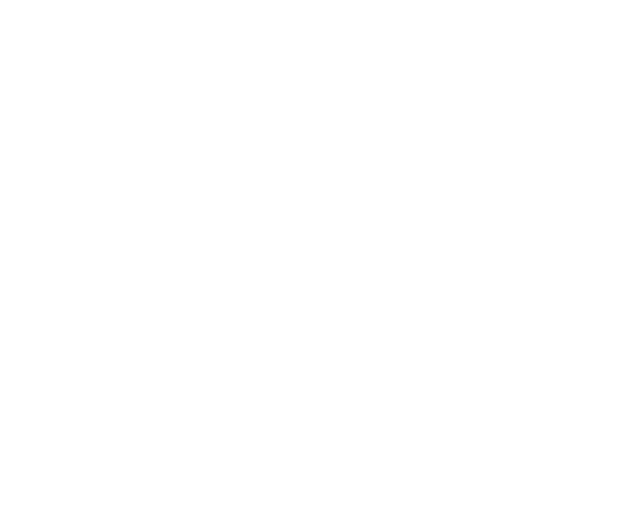
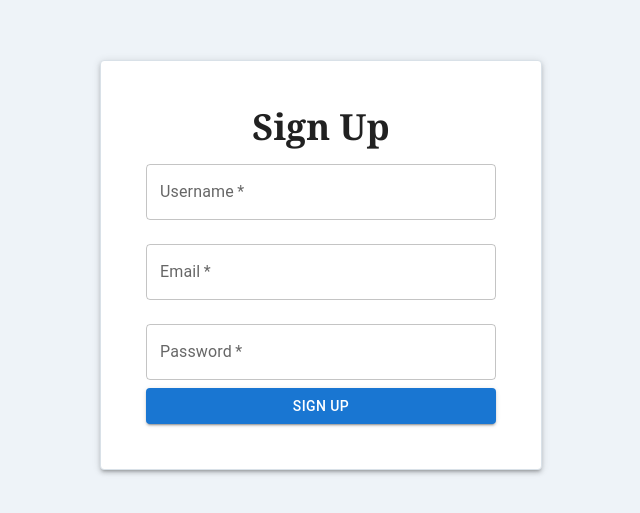
Before and after one commit to marinaalr/UniLife, a React (Create React App) app: page /register in a window 1280 px wide. Shown: the part 135-648 px from the top of the page, without its empty margins (319-959 px from the left). Built offline with nearby package versions, Linux system fonts and the light colour scheme.

Commit message:
fixed signup to work with react

```diff
--- a/sign_up.css
+++ /dev/null
@@ -1,69 +0,0 @@
-body {
-    background-color: #f0f0f0;
-    font-family: Arial, sans-serif;
-}
-
-.container {
-    display: flex;
-    flex-direction: column;
-    width: 400px;
-    margin: 50px auto;
-    padding: 25px;
-
-    background-color: white;
-    border-radius: 12px;
-    box-shadow: 0 4px 10px rgba(0, 0, 0, 0.2);
-
-    text-align: center;
-
-    align-items: center;
-}
-
-input,
-textarea {
-    width: 90%;
-    padding: 12px;
-    margin: 10px 0;
-
-    border: 1px solid #ccc;
-    border-radius: 6px;
-
-    font-size: 16px;
-}
-
-textarea {
-    height: 100px;
-    resize: vertical;
-}
-
-button {
-    width: 90%;
-    padding: 12px 25px;
-    margin: 10px;
-
-    background-color: #007bff;
-    color: white;
-
-    border: none;
-    border-radius: 6px;
-
-    font-size: 16px;
-    cursor: pointer;
-}
-
-button:hover {
-    background-color: #0056b3;
-}
-
-.output {
-    margin-top: 20px;
-    padding: 15px;
-
-    background-color: #e8f4ff;
-    border: 1px solid #007bff;
-    border-radius: 6px;
-
-    min-height: 50px;
-
-    white-space: pre-line;
-}
--- a/src/App.js
+++ b/src/App.js
@@ -4,6 +4,7 @@ import { BrowserRouter, Switch, Route } from "react-router-dom";
 import HomePage from "./views/HomePage";
 import ForgotPassword from "./views/ForgotPassword";
 import Login from "./views/Login";
+import Signup from "./views/sign_up"
 
 function App() {
     return (
@@ -24,6 +25,11 @@ function App() {
                     path="/forgot-password"
                     component={ForgotPassword}
                 />
+
+                <Route
+                    path="/register"
+                    component={Signup}
+                />
             </Switch>
         </BrowserRouter>
     );
--- a/src/views/sign_up.css
+++ b/src/views/sign_up.css
@@ -1,69 +1,23 @@
-body {
-    background-color: #f0f0f0;
-    font-family: Arial, sans-serif;
+.signUp-page {
+    min-height: 100vh;
+    display: flex;
+    justify-content: center;
+    align-items: center;
+    background: #eef3f8;
+    font-family: Georgia, "Times New Roman", serif;
 }
 
-.container {
-    display: flex;
-    flex-direction: column;
-    width: 400px;
-    margin: 50px auto;
-    padding: 25px;
-
-    background-color: white;
-    border-radius: 12px;
-    box-shadow: 0 4px 10px rgba(0, 0, 0, 0.2);
-
+.signUp-card {
+    width: 350px;
+    padding: 45px;
+    background: white;
+    border: 1px solid #d9e1e8;
+    border-radius: 18px;
+    box-shadow: 0 12px 35px rgba(23, 50, 77, 0.12);
     text-align: center;
-
-    align-items: center;
 }
 
-input,
-textarea {
-    width: 90%;
-    padding: 12px;
-    margin: 10px 0;
-
-    border: 1px solid #ccc;
-    border-radius: 6px;
-
-    font-size: 16px;
+.signUp-button {
+    padding: 10px;
+    margin-top: 12px;
 }
-
-textarea {
-    height: 100px;
-    resize: vertical;
-}
-
-button {
-    width: 90%;
-    padding: 12px 25px;
-    margin: 10px;
-
-    background-color: #007bff;
-    color: white;
-
-    border: none;
-    border-radius: 6px;
-
-    font-size: 16px;
-    cursor: pointer;
-}
-
-button:hover {
-    background-color: #0056b3;
-}
-
-.output {
-    margin-top: 20px;
-    padding: 15px;
-
-    background-color: #e8f4ff;
-    border: 1px solid #007bff;
-    border-radius: 6px;
-
-    min-height: 50px;
-
-    white-space: pre-line;
-}
--- a/src/views/sign_up.js
+++ b/src/views/sign_up.js
@@ -1,21 +1,65 @@
-class User {
-    constructor(name, email, userName, password) {
-        this.name = name;
-        this.email = email;
-        this.userName = userName;
-        this.password = password;
-    }
+import React from "react";
+import { Link } from "react-router-dom";
+import {
+    Box,
+    Button,
+    Paper,
+    TextField,
+    Typography
+} from "@mui/material";
+import "./sign_up.css"
+
+function Signup() {
+    return (
+        <Box className="signUp-page">
+            <Paper className="signUp-card" elevation={3}>
+                <Typography
+                    variant="h3"
+                    component="h1"
+                    sx={{
+                        fontFamily: 'Georgia, "Times New Roman", serif',
+                        fontWeight: 700,
+                        fontSize: "36px"
+                    }}
+                >
+                    Sign Up
+                </Typography>
+
+                <TextField
+                    fullWidth
+                    label="Username"
+                    type="text"
+                    required
+                    margin="normal"
+                ></TextField>
+
+                <TextField
+                    fullWidth
+                    label="Email"
+                    type="email"
+                    required
+                    margin="normal"
+                ></TextField>
+
+                <TextField
+                    fullWidth
+                    label="Password"
+                    type="password"
+                    required
+                    margin="normal"
+                ></TextField>
+
+                <Button
+                    className="signUp-button"
+                    type="submit"
+                    variant="contained"
+                    fullWidth
+                >
+                    Sign Up
+                </Button>
+            </Paper>
+        </Box>
+    )
 }
 
-function register() {
-    var newUser = new User(document.getElementById("nameInput").value, document.getElementById("mailInput").value,
-                           document.getElementById("userNameInput").value, document.getElementById("passwordInput").value);
-    return newUser;
-}
-
-function showText() {
-    var user = register();
-
-    document.getElementById("outputBox").textContent =  "Name: " + user.name + "\n mail: " + user.email +
-                                                        "\n User Name: " + user.userName + "\n Password: " + user.password;
-}
+export default Signup;
```
Also changed, not shown: sign_up.html (deleted, +0 -28 lines), sign_up.js (deleted, +0 -21 lines).
